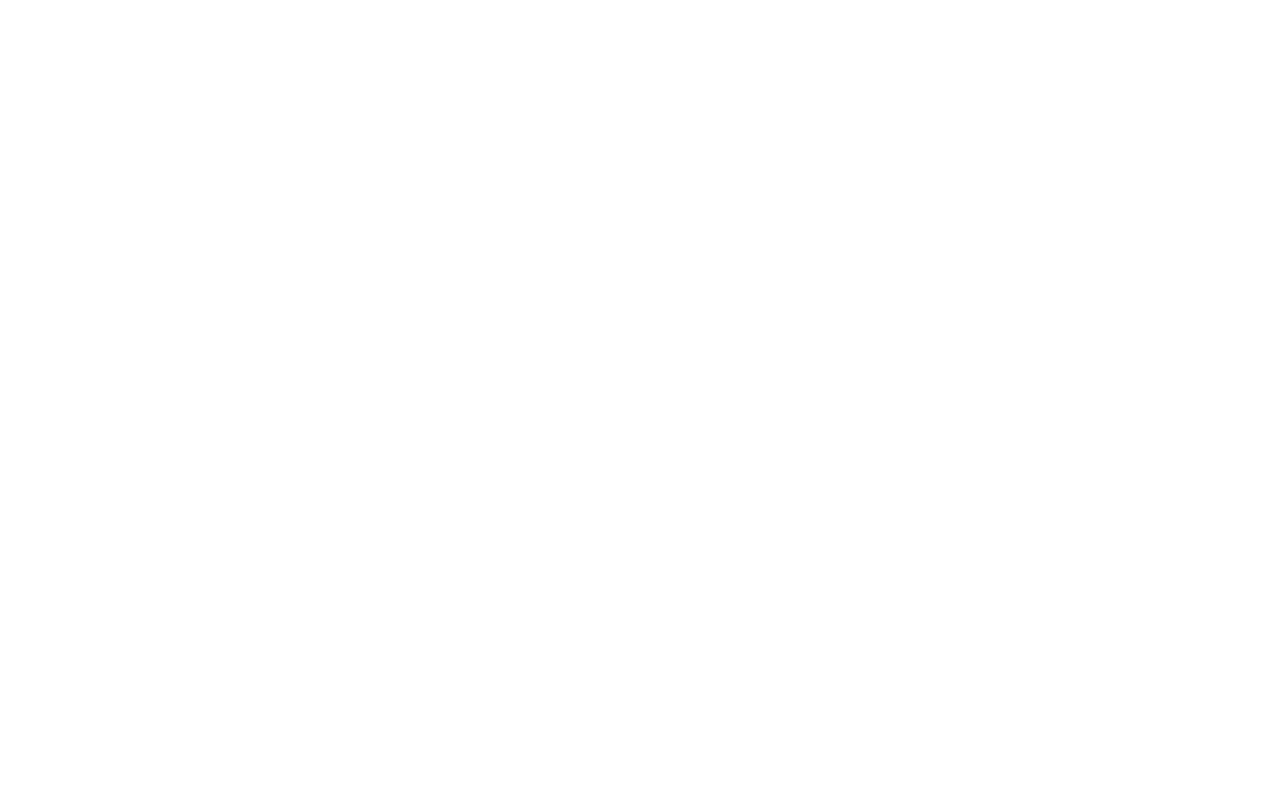
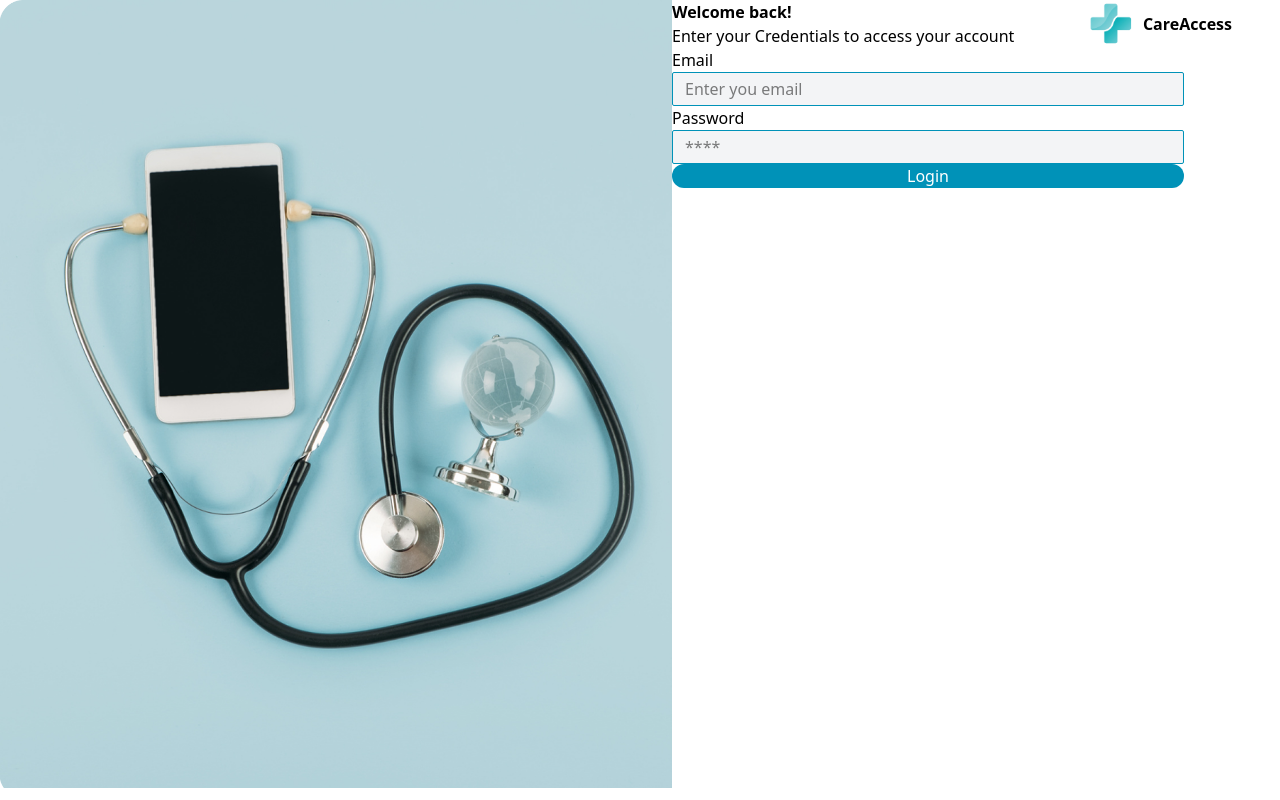
Before and after one commit to gloriaumutoni/AccessCare-Frontend, a React (Vite) app: page /login in a window 1280 px wide. Before the commit this address had no page. Built offline with nearby package versions, Linux system fonts and the light colour scheme.

Commit message:
feat: create login page

```diff
--- a/src/App.tsx
+++ b/src/App.tsx
@@ -2,12 +2,14 @@
 import "./App.css"
 import Home from "./Pages/Home"
 import Bookings from "./Pages/Bookings"
+import Login from "./Pages/Login"
 
 export default function App() {
   return (
     <Routes>
       <Route path="/" element={<Home />} />
       <Route path="/bookings" element={<Bookings />} />
+      <Route path="/login" element={<Login />} />
     </Routes>
   )
 }
--- a/src/Pages/Login.tsx
+++ b/src/Pages/Login.tsx
@@ -9,7 +9,7 @@
         <img src="/equipments.png" alt="Doctors equipments" />
       </div>
       <div>
-        <Logo className="" />
+        <Logo className="absolute right-12" />
         <h2 className="font-bold ">Welcome back!</h2>
         <p>Enter your Credentials to access your account</p>
         <Input
--- a/src/components/Logo.tsx
+++ b/src/components/Logo.tsx
@@ -1,6 +1,9 @@
-function Logo() {
+import clsx from "clsx"
+import { ComponentProps } from "react"
+
+function Logo({ className }: ComponentProps<"div">) {
   return (
-    <div className="flex items-center space-x-2">
+    <div className={clsx("flex items-center space-x-2", className)}>
       <img src="/image 21 (1).png" className="w-12" />
       <p className="font-bold text-black">CareAccess</p>
     </div>
```
